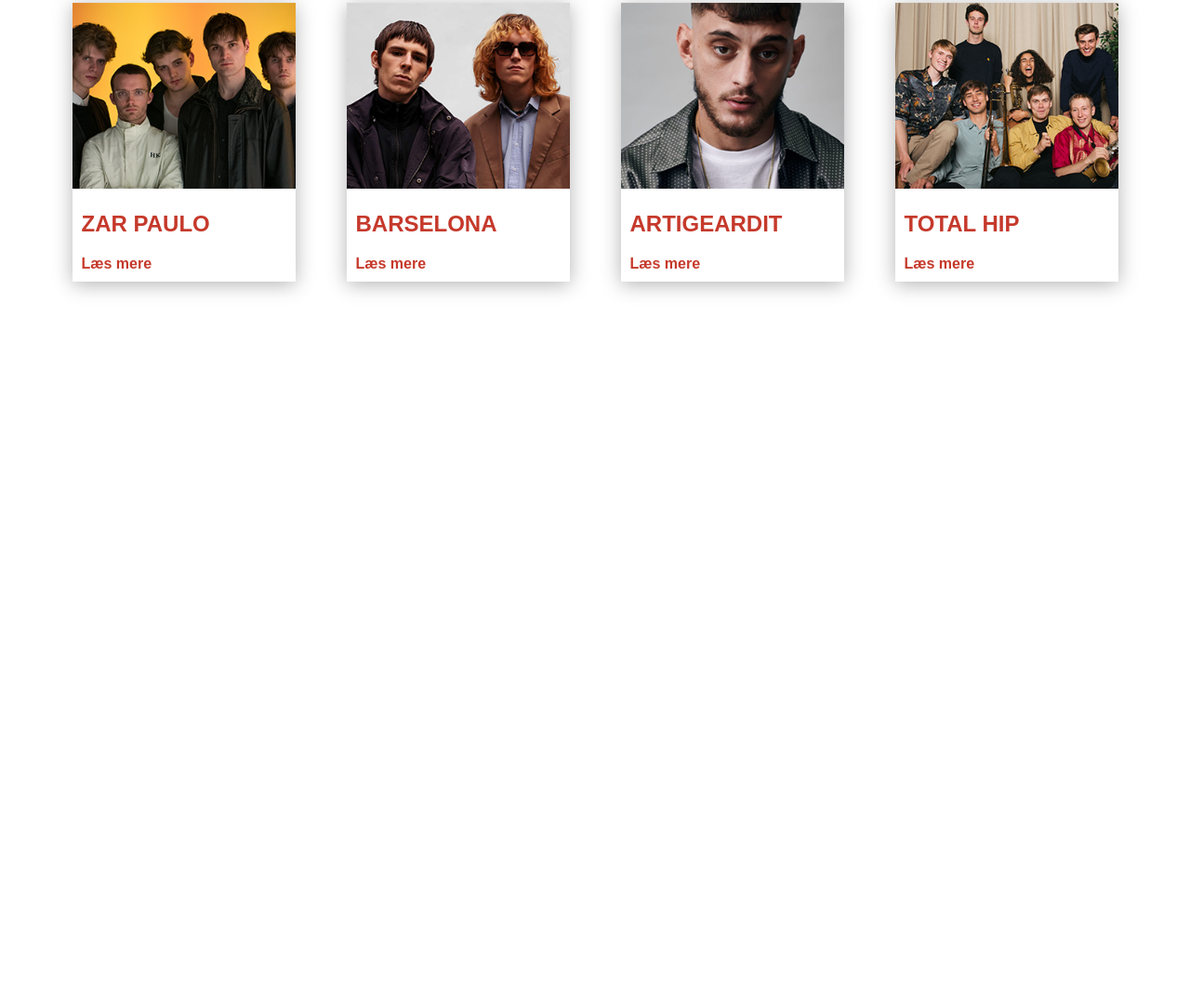
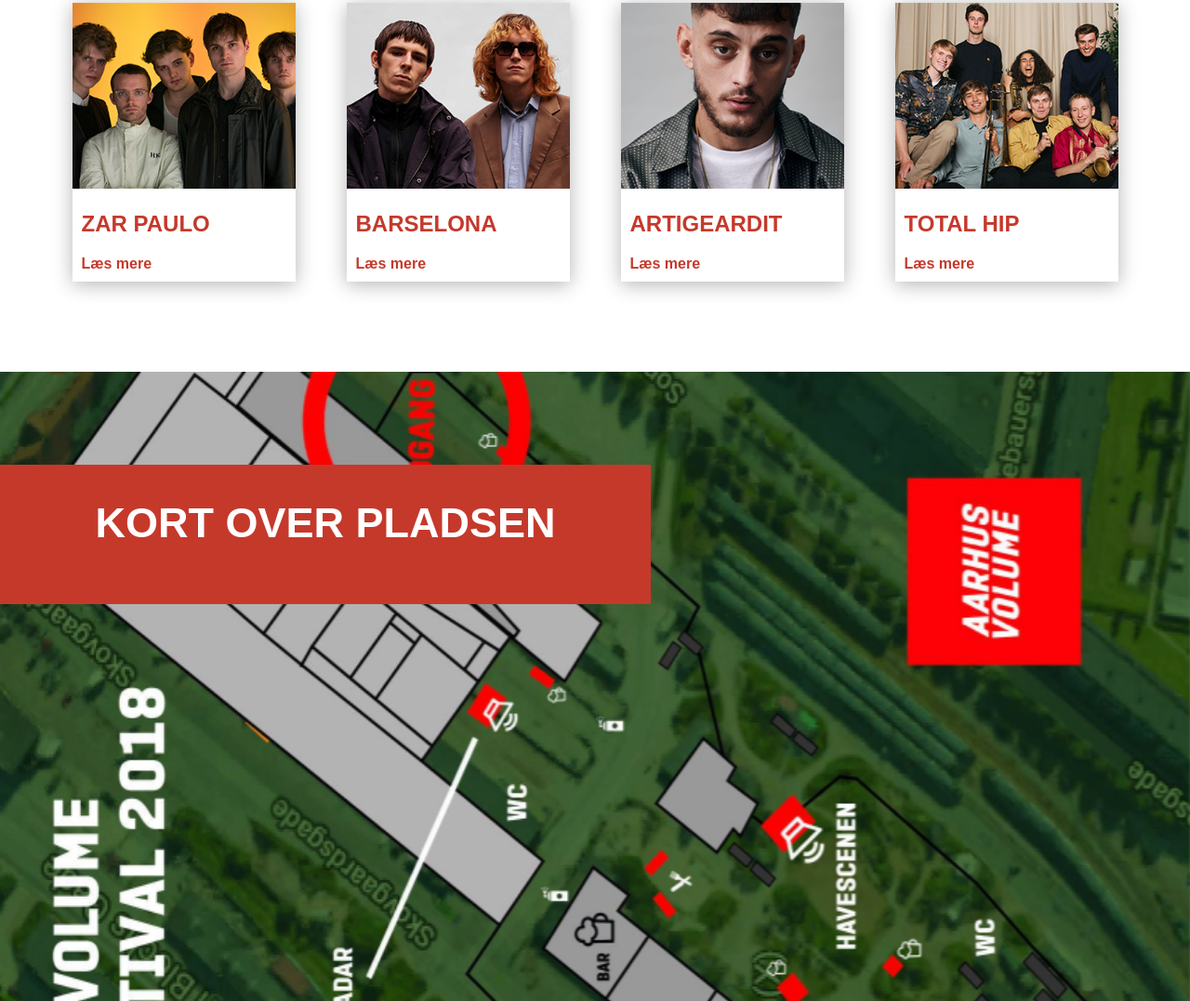
Before and after one commit to OliverHeidelbach/Eksamen-2.semester, a plain HTML site: page Olivers kode/Lineup test/lineup.html in a window 1280 px wide. Shown: the part 1823-2900 px from the top of the page at 93% size. Before the commit the page ends 2223 px from the top, so only its background shows below. Drawn offline with Linux system fonts and the light colour scheme; a web font is replaced by a local one.

Commit message:
Lineup test 2
test af kode

```diff
--- a/Olivers kode/Lineup test/css/style.css
+++ b/Olivers kode/Lineup test/css/style.css
@@ -112,9 +112,34 @@ font-style: normal;
     height: 200px;
 }
 
+.lineup_kort_container {
+    position: relative;
+    width: 100%;
+    height: 1000px;
+}
 
+.lineup_kortet {
+    position: relative;
+    width: 100%;
+    height: 100%;
+    z-index: 3;
+}
 
+.lineup_kort_tekstbox {
+    position: absolute;
+    display: flex;
+    justify-content: center;
+    width: 700px;
+    height: 150px;
+    bottom: 750px;
+    background-color: #C5392B;
+    z-index: 5;
+}
 
+.lineup_kort_h2 {
+    color: #FFFFFF;
+    font-size: 45px;
+}
 
  /* ---------- OM OS (Forside sektion) ---------- */
 
--- a/Olivers kode/Lineup test/lineup.html
+++ b/Olivers kode/Lineup test/lineup.html
@@ -104,8 +104,12 @@
         <h2>TOTAL HIP</h2>
         <a href="ukendt.html">Læs mere</a>
         </div>
-
-
+    </div>
+    <div class="lineup_kort_container">
+        <img src="img/festivalplads.png" class="lineup_kortet" alt="Kortoversigt over Aarhus Volume festivalplads">
+        <div class="lineup_kort_tekstbox">
+        <h2 class="lineup_kort_h2">KORT OVER PLADSEN</h2>
+        </div>
 
 
 
```
Also changed, not shown: Olivers kode/Lineup test/img/festivalplads.png (added).
